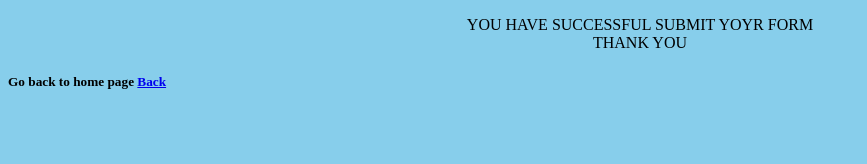
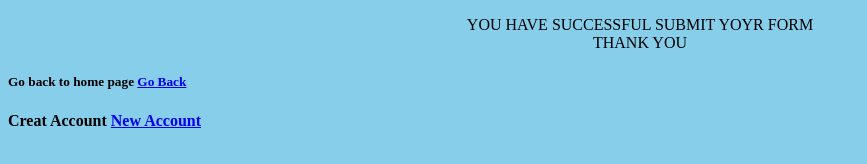
Before and after one commit to idris667/Host-form, a plain HTML site: page submit.html in a window 1280 px wide. Shown: the whole page, without its empty margins (0-867 px from the left). Drawn offline with Linux system fonts and the light colour scheme.

Commit message:
unchange has done

```diff
--- a/submit.html
+++ b/submit.html
@@ -6,7 +6,10 @@
     <body bgcolor="skyblue">
         <p><center>YOU HAVE SUCCESSFUL SUBMIT YOYR FORM<br> THANK YOU</center></p>
 
-        <h5>Go back to home page <a href="index.html"> Back </a></h5>
+        <h5>Go back to home page <a href="index.html"> Go Back </a></h5>
+
+        <h4>Creat Account <a href="#"> New Account </a></h5>
+
 
     </body>
 </html>
```
